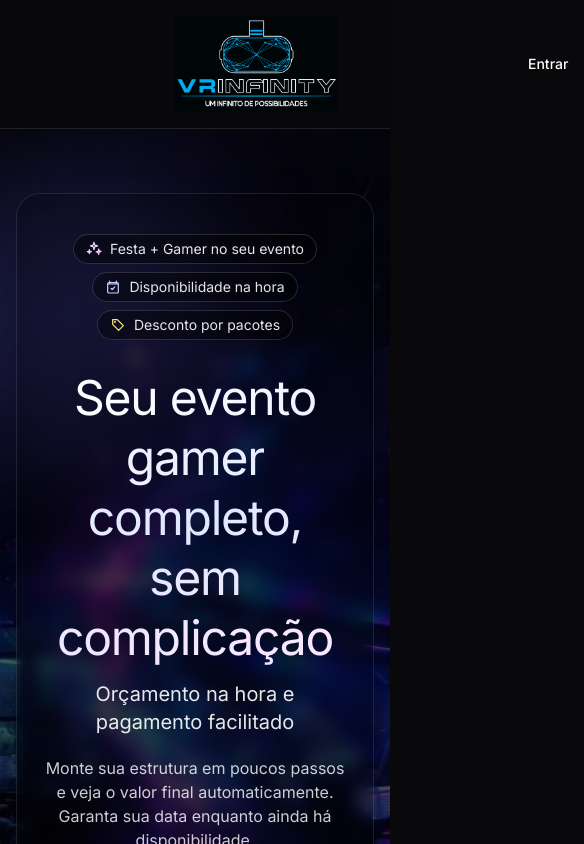
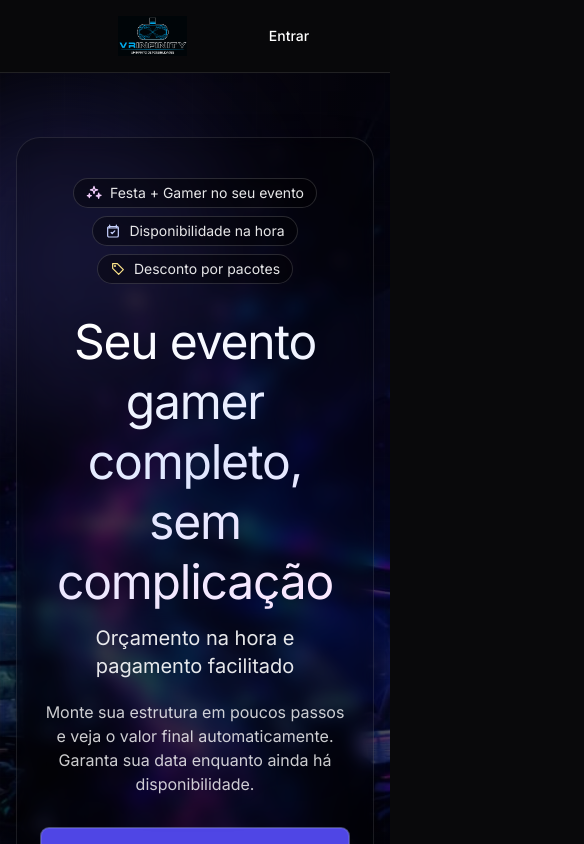
Before and after one commit to andersjc11/VRGH, a Next.js app: page / in a window 390 px wide. Shown: the top 844 px of the page, 584 px wide, since content can reach past the window. Built offline with nearby package versions, Linux system fonts and the light colour scheme; no server answers; the database is empty.

Commit message:
Header mobile: centralizar logo e alinhar entrar

```diff
--- a/src/components/site/SiteHeader.tsx
+++ b/src/components/site/SiteHeader.tsx
@@ -4,6 +4,23 @@ import { cookies } from "next/headers"
 import { createSupabaseServerClient } from "@/lib/supabase/server"
 import { Button } from "@/components/ui/Button"
 import { signOut } from "@/app/(auth)/actions"
+
+function SiteLogo(props: { containerClassName: string; sizes: string }) {
+  return (
+    <Link href="/" className="flex items-center">
+      <div className={props.containerClassName}>
+        <Image
+          src="/vrgh.png"
+          alt="VRInfinity"
+          fill
+          sizes={props.sizes}
+          className="object-contain"
+          priority
+        />
+      </div>
+    </Link>
+  )
+}
 
 export async function SiteHeader() {
   const ref = cookies().get("vrgh_ref")?.value?.trim()
@@ -24,19 +41,30 @@ export async function SiteHeader() {
 
   return (
     <header className="sticky top-0 z-40 border-b border-white/10 bg-zinc-950/80 backdrop-blur print:hidden">
-      <div className="mx-auto flex max-w-6xl items-center justify-between gap-4 px-4 py-4">
-        <Link href="/" className="flex items-center">
-          <div className="relative h-24 w-[480px] max-w-full">
-            <Image
-              src="/vrgh.png"
-              alt="VRInfinity"
-              fill
-              sizes="(max-width: 768px) 100vw, 480px"
-              className="object-contain"
-              priority
+      <div className="mx-auto max-w-6xl px-4 py-4">
+        <div className="flex items-center justify-center gap-3 md:hidden">
+          <SiteLogo
+            containerClassName="relative h-10 w-44 sm:h-12 sm:w-56"
+            sizes="224px"
           />
+          {user ? (
+            <Button asChild intent="ghost">
+              <Link href={isAdmin ? "/admin" : "/cliente"}>
+                {isAdmin ? "Área do admin" : "Área do cliente"}
+              </Link>
+            </Button>
+          ) : (
+            <Button asChild intent="ghost">
+              <Link href={loginHref}>Entrar</Link>
+            </Button>
+          )}
         </div>
-        </Link>
+
+        <div className="hidden items-center justify-between gap-4 md:flex">
+          <SiteLogo
+            containerClassName="relative h-24 w-[480px] max-w-full"
+            sizes="480px"
+          />
 
           {!isAdmin ? (
             <nav className="hidden items-center gap-2 md:flex">
@@ -71,13 +99,14 @@ export async function SiteHeader() {
                 <Button asChild intent="ghost">
                   <Link href={loginHref}>Entrar</Link>
                 </Button>
-              <Button asChild className="hidden md:inline-flex">
+                <Button asChild>
                   <Link href={cadastroHref}>Criar conta</Link>
                 </Button>
               </>
             )}
           </div>
         </div>
+      </div>
     </header>
   )
 }
```
Lines whose indentation alone changed are shown as unchanged.
